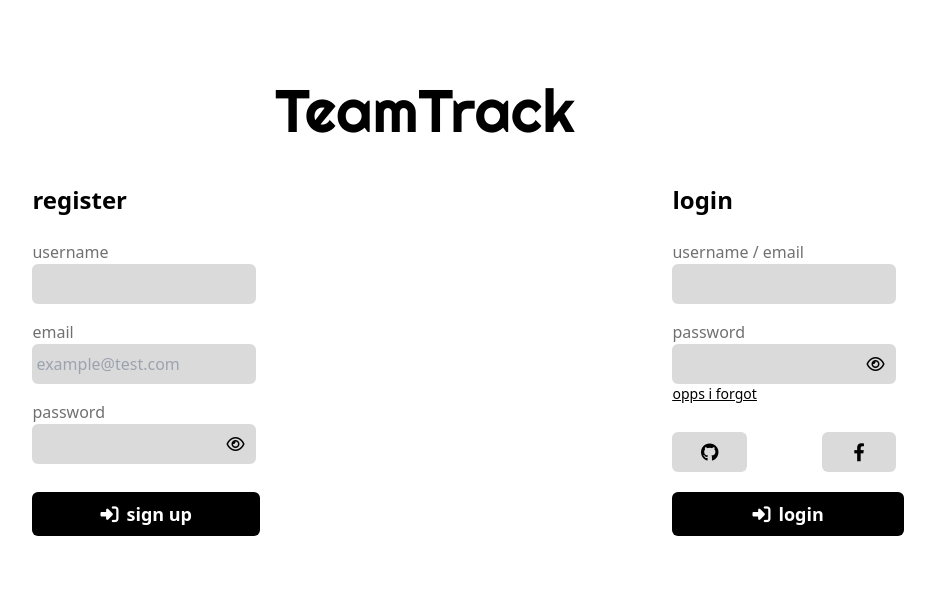
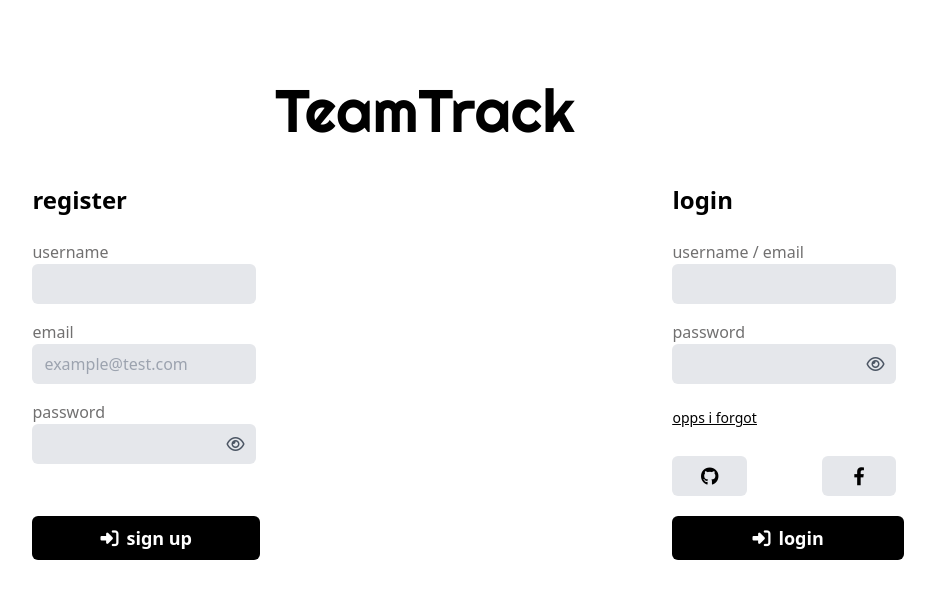
Before and after one commit to heyhassanbilal/TeamTrack, a React (Vite) app in the folder TeamTrack/: page /Login-Page in a window 1280 px wide. Shown: the top 598 px of the page, without its empty margins (215-1150 px from the left). Built offline with nearby package versions, Linux system fonts and the light colour scheme.

Commit message:
fixed hide/show button in Login Page

```diff
--- a/TeamTrack/src/Components/LoginPage.jsx
+++ b/TeamTrack/src/Components/LoginPage.jsx
@@ -25,52 +25,55 @@ export default function LoginPage() {
         {/* register */}
         <div className="w-1/3">
           <h1 className="w-2/3 font-bold text-2xl mb-6 ml-[33%]">register</h1>
+
+          {/* Register User Name */}
           <form className="w-2/3 ml-[33%]">
             <label htmlFor="register_name" className="text-[#717070]">
               username
             </label>
             <br />
             <input
-              className="bg-[#DADADA] rounded-md h-10 w-56 p-1 mb-4"
+              className="bg-gray-200 rounded-md h-10 w-56 p-3 mb-4"
               type="text"
               id="register_name"
               name="register_name"
             />
             <br />
-
+            {/* Register User Eamil */}
             <label htmlFor="email" className="text-[#717070]">
               email
             </label>
             <br />
             <input
               type="email"
-              className="bg-[#DADADA] rounded-md h-10 w-56 p-1 mb-4"
+              className="bg-gray-200 rounded-md h-10 w-56 p-3 mb-4"
               placeholder="example@test.com"
               id="email"
               name="email"
             />
             <br />
-
+            {/* Register Password */}
             <label htmlFor="register_password" className="text-[#717070]">
               password
             </label>
             <br />
+            <div className="relative w-56 mb-7">
               <input
                 type={showRegisterPassword ? "text" : "password"}
-              className="bg-[#DADADA] rounded-md h-10 w-56 mb-7 p-1"
+                className="bg-gray-200 rounded-md h-10 w-full p-3 pr-10 focus:outline-none"
                 name="register_password"
                 id="register_password"
               />
               <i
                 onClick={registerToggleShowPassword}
-              className={
-                showRegisterPassword
-                  ? "far fa-eye-slash m-[-30px] cursor-pointer"
-                  : "far fa-eye m-[-30px] cursor-pointer"
-              }
+                className={`absolute right-3 top-1/2 transform -translate-y-1/2 text-gray-600 cursor-pointer ${
+                  showRegisterPassword ? "far fa-eye-slash" : "far fa-eye"
+                }`}
               ></i>
+            </div>
+
             <br />
-
+            {/* Sign Up Button */}
             <button
               type="submit"
               className="bg-black text-white rounded-md px-[4.25rem] py-2 font-bold font-sans text-lg"
@@ -80,61 +83,64 @@ export default function LoginPage() {
             </button>
           </form>
         </div>
+
         {/* login */}
         <div className="w-1/3">
           <h1 className="w-2/3 font-bold text-2xl mb-6 ml-[33%]">login</h1>
           <form className="w-2/3 ml-[33%]">
+            {/* Login UserName/Email */}
             <label htmlFor="login_email" className="text-[#717070]">
               username / email
             </label>
             <br />
             <input
-              className="bg-[#DADADA] rounded-md h-10 w-56 mb-4 p-1 "
-              type="text"
+              className="bg-gray-200 rounded-md h-10 w-56 mb-4 p-3 "
+              type="email"
               id="login_email"
               name="login_email"
             />
             <br />
 
+            {/* Login Password */}
             <label htmlFor="login_password" className="text-[#717070]">
               password
             </label>
             <br />
+            <div className="relative w-56">
               <input
                 type={showLoginPassword ? "text" : "password"}
-              className="bg-[#DADADA] rounded-md h-10 w-56 p-1"
+                className="bg-gray-200 rounded-md h-10 w-full p-3 pr-10 focus:outline-none"
                 name="login_password"
                 id="login_password"
               />
               <i
                 onClick={loginToggleShowPassword}
-              className={
-                showLoginPassword
-                  ? "far fa-eye-slash m-[-30px] cursor-pointer"
-                  : "far fa-eye m-[-30px] cursor-pointer"
-              }
+                className={`absolute right-3 top-1/2 transform -translate-y-1/2 text-gray-600 cursor-pointer ${
+                  showLoginPassword ? "far fa-eye-slash" : "far fa-eye"
+                }`}
               ></i>
+            </div>
             <br />
-
+            {/* Forgot Password */}
             <p className="mb-7 text-sm underline">
               <a href="">opps i forgot</a>
             </p>
-
+            {/* Google/Github Links */}
             <div className="flex justify-between h-10 w-56 text-lg mb-5">
-              <button className="w-1/3 h-full bg-[#DADADA] rounded-md">
+              <button className="w-1/3 h-full bg-gray-200 rounded-md">
                 <i className="fa-brands fa-github"></i>
               </button>
 
-              <button className="w-1/3 h-full bg-[#DADADA] rounded-md">
+              <button className="w-1/3 h-full bg-gray-200 rounded-md">
                 <i className="far fa-brands fa-facebook-f"></i>
               </button>
             </div>
-
+            {/* Login Button */}
             <button
               type="submit"
               className="bg-black text-white rounded-md px-[5rem] py-2 font-bold font-sans text-lg"
             >
-              <i className="fa-solid  fa-right-to-bracket mr-2"></i>
+              <i className="fa-solid fa-right-to-bracket mr-2"></i>
               login
             </button>
           </form>
```
Lines whose indentation alone changed are shown as unchanged.
